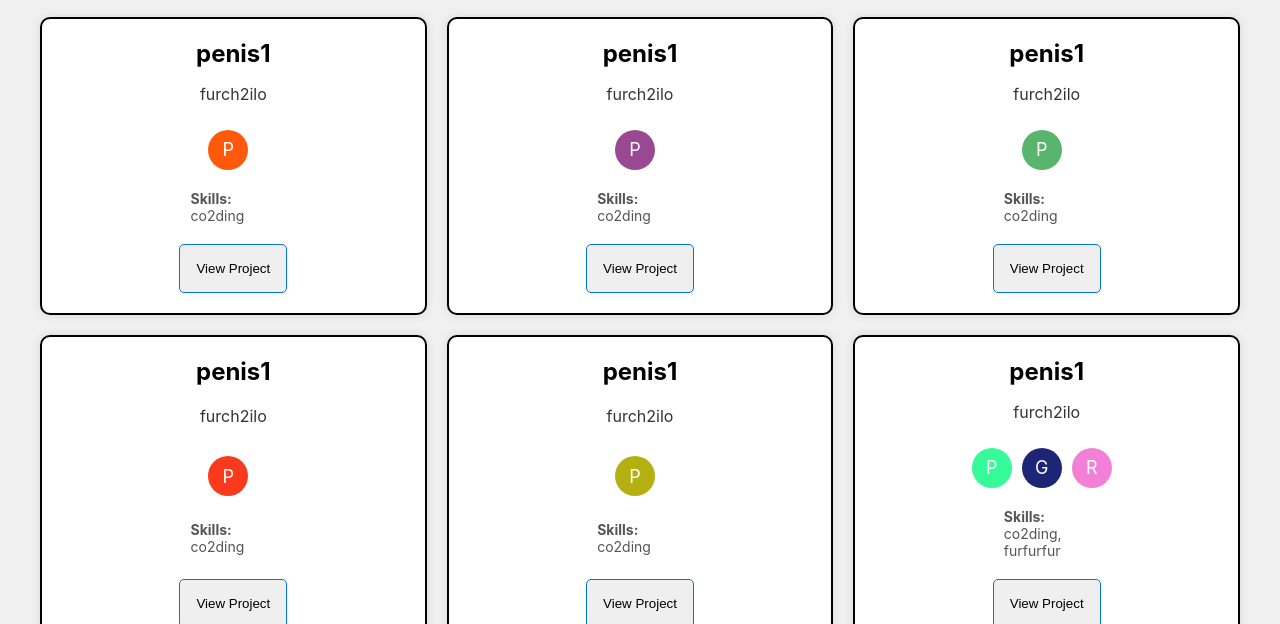
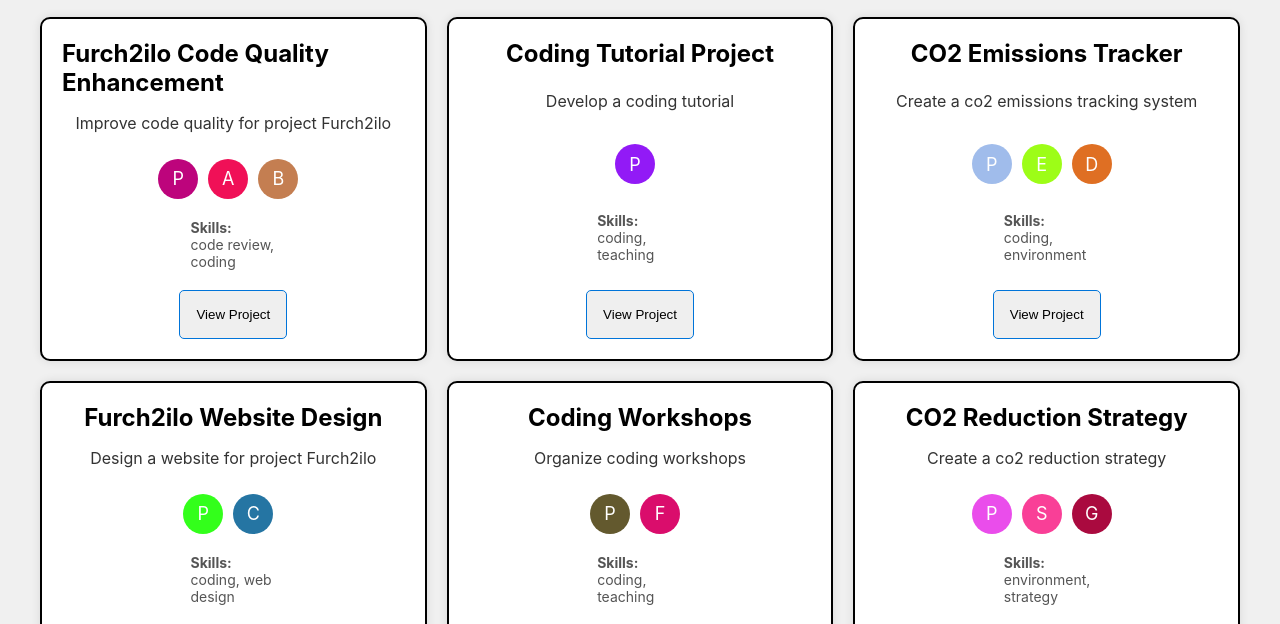
Before and after one commit to Nasa-TUes-team-nulaDve/Geekmingle, a React app in the folder geekmingleclient/: page /projects in a window 1280 px wide. Shown: the part 176-800 px from the top of the page. Built offline with nearby package versions, Linux system fonts and the light colour scheme.

Commit message:
add better dummy data

```diff
--- a/geekmingleclient/src/Components/ProjectCard.css
+++ b/geekmingleclient/src/Components/ProjectCard.css
@@ -74,4 +74,5 @@
 .view-project:hover {
 	background-color: #0074d9;
 	color: white;
+	cursor: pointer;
 }
--- a/geekmingleclient/src/pages/Home.js
+++ b/geekmingleclient/src/pages/Home.js
@@ -14,49 +14,171 @@ function Home() {
 		//   .catch((error) => console.error("Error fetching projects: ", error));
 		setProjects([
 			{
-        "description": "furch2ilo",
-        "id": 11,
-        "members": null,
-        "name": "penis1",
-        "owner": "petur",
-        "skills": ["co2ding"]
-      }, {
-        "description": "furch2ilo",
-        "id": 12,
-        "members": null,
-        "name": "penis1",
-        "owner": "petur",
-        "skills": ["co2ding"]
-      }, {
-        "description": "furch2ilo",
-        "id": 13,
-        "members": null,
-        "name": "penis1",
-        "owner": "petur",
-        "skills": ["co2ding"]
-      }, {
-        "description": "furch2ilo",
-        "id": 14,
-        "members": null,
-        "name": "penis1",
-        "owner": "petur",
-        "skills": ["co2ding"]
-      }, {
-        "description": "furch2ilo",
-        "id": 15,
-        "members": null,
-        "name": "penis1",
-        "owner": "petur",
-        "skills": ["co2ding"]
-      }, {
-        "description": "furch2ilo",
-        "id": 16,
-        "members": ["Goro", "Radi"],
-        "name": "penis1",
-        "owner": "petur",
-        "skills": ["co2ding", "furfurfur"]
-      }
+				description: "Improve code quality for project Furch2ilo",
+				id: 12,
+				members: ["alice", "bob"],
+				name: "Furch2ilo Code Quality Enhancement",
+				owner: "petur",
+				skills: ["coding", "code review"],
+			},
+			{
+				description: "Develop a coding tutorial",
+				id: 13,
+				members: null,
+				name: "Coding Tutorial Project",
+				owner: "petur",
+				skills: ["coding", "teaching"],
+			},
+			{
+				description: "Create a co2 emissions tracking system",
+				id: 14,
+				members: ["emma", "david"],
+				name: "CO2 Emissions Tracker",
+				owner: "petur",
+				skills: ["coding", "environment"],
+			},
+			{
+				description: "Design a website for project Furch2ilo",
+				id: 15,
+				members: ["carol"],
+				name: "Furch2ilo Website Design",
+				owner: "petur",
+				skills: ["web design", "coding"],
+			},
+			{
+				description: "Organize coding workshops",
+				id: 16,
+				members: ["frank"],
+				name: "Coding Workshops",
+				owner: "petur",
+				skills: ["coding", "teaching"],
+			},
+			{
+				description: "Create a co2 reduction strategy",
+				id: 17,
+				members: ["sophia", "george"],
+				name: "CO2 Reduction Strategy",
+				owner: "petur",
+				skills: ["environment", "strategy"],
+			},
+			{
+				description: "Develop a mobile app for project Furch2ilo",
+				id: 18,
+				members: null,
+				name: "Furch2ilo Mobile App",
+				owner: "petur",
+				skills: ["mobile app development", "coding"],
+			},
+			{
+				description: "Conduct a code audit for project Furch2ilo",
+				id: 19,
+				members: ["olivia"],
+				name: "Furch2ilo Code Audit",
+				owner: "petur",
+				skills: ["coding", "code review"],
+			},
+			{
+				description: "Create a co2 awareness campaign",
+				id: 20,
+				members: ["james", "linda"],
+				name: "CO2 Awareness Campaign",
+				owner: "petur",
+				skills: ["environment", "marketing"],
+			},
+			{
+				description: "Build a co2 emissions calculator",
+				id: 21,
+				members: ["chloe", "michael"],
+				name: "CO2 Emissions Calculator",
+				owner: "petur",
+				skills: ["coding", "environment"],
+			},
+		]);
+		localStorage.setItem(
+			"projects",
+			JSON.stringify([
+				{
+					description: "Improve code quality for project Furch2ilo",
+					id: 12,
+					members: ["alice", "bob"],
+					name: "Furch2ilo Code Quality Enhancement",
+					owner: "petur",
+					skills: ["coding", "code review"],
+				},
+				{
+					description: "Develop a coding tutorial",
+					id: 13,
+					members: null,
+					name: "Coding Tutorial Project",
+					owner: "petur",
+					skills: ["coding", "teaching"],
+				},
+				{
+					description: "Create a co2 emissions tracking system",
+					id: 14,
+					members: ["emma", "david"],
+					name: "CO2 Emissions Tracker",
+					owner: "petur",
+					skills: ["coding", "environment"],
+				},
+				{
+					description: "Design a website for project Furch2ilo",
+					id: 15,
+					members: ["carol"],
+					name: "Furch2ilo Website Design",
+					owner: "petur",
+					skills: ["web design", "coding"],
+				},
+				{
+					description: "Organize coding workshops",
+					id: 16,
+					members: ["frank"],
+					name: "Coding Workshops",
+					owner: "petur",
+					skills: ["coding", "teaching"],
+				},
+				{
+					description: "Create a co2 reduction strategy",
+					id: 17,
+					members: ["sophia", "george"],
+					name: "CO2 Reduction Strategy",
+					owner: "petur",
+					skills: ["environment", "strategy"],
+				},
+				{
+					description: "Develop a mobile app for project Furch2ilo",
+					id: 18,
+					members: null,
+					name: "Furch2ilo Mobile App",
+					owner: "petur",
+					skills: ["mobile app development", "coding"],
+				},
+				{
+					description: "Conduct a code audit for project Furch2ilo",
+					id: 19,
+					members: ["olivia"],
+					name: "Furch2ilo Code Audit",
+					owner: "petur",
+					skills: ["coding", "code review"],
+				},
+				{
+					description: "Create a co2 awareness campaign",
+					id: 20,
+					members: ["james", "linda"],
+					name: "CO2 Awareness Campaign",
+					owner: "petur",
+					skills: ["environment", "marketing"],
+				},
+				{
+					description: "Build a co2 emissions calculator",
+					id: 21,
+					members: ["chloe", "michael"],
+					name: "CO2 Emissions Calculator",
+					owner: "petur",
+					skills: ["coding", "environment"],
+				},
 			])
+		);
 	}, []);
 
 	return (
--- a/geekmingleclient/src/pages/ProjectPage.js
+++ b/geekmingleclient/src/pages/ProjectPage.js
@@ -13,14 +13,10 @@ function ProjectPage() {
 		//     .then((response) => response.json())
 		//     .then((data) => setProjectData(data))
 		//     .catch((error) => console.error("Error fetching project data:", error));
-        setProjectData({
-            "description": "furch2ilo",
-            "id": 11,
-            "members": null,
-            "name": "penis1",
-            "owner": "petur",
-            "skills": ["co2ding", "furfurfur", "skill3", "eqweqw", "furfurfur", "skill3", "eqweqw", "furfurfur", "skill3", "eqweqw"]
-        })
+		const projects = localStorage.getItem("projects");
+		const projectData = JSON.parse(projects);
+		const project = projectData.find((project) => project.id == id);
+		setProjectData(project);
 	}, [id]);
 
 	if (!projectData) {
@@ -28,7 +24,7 @@ function ProjectPage() {
 	}
 
 	if (projectData.members == null) {
-        projectData.members = []
+		projectData.members = [];
 	}
 
 	const { name, description, owner, skills, members } = projectData;
@@ -40,8 +36,10 @@ function ProjectPage() {
 			hash = str.charCodeAt(i) + ((hash << 5) - hash);
 		}
 
-        const color = Math.floor(Math.abs((Math.sin(hash) * 16777215) % 16777215)).toString(16);
-        return `#${'0'.repeat(6 - color.length)}${color}`;
+		const color = Math.floor(
+			Math.abs((Math.sin(hash) * 16777215) % 16777215)
+		).toString(16);
+		return `#${"0".repeat(6 - color.length)}${color}`;
 	}
 
 	// Ensure that the owner is at index 0 in the members array
@@ -52,7 +50,10 @@ function ProjectPage() {
 			<div className="project-info">
 				<div className="project-details">
 					<h1 className="project-title">
-                        <div className="team-circle" style={{ backgroundColor: stringToColor(name) }}>
+						<div
+							className="team-circle"
+							style={{ backgroundColor: stringToColor(name) }}
+						>
 							{name.charAt(0).toUpperCase()}
 						</div>
 						{name}
@@ -66,7 +67,9 @@ function ProjectPage() {
 							<div
 								key={index}
 								className="skill-box"
-                                style={{ backgroundColor: stringToColor(skill) }}
+								style={{
+									backgroundColor: stringToColor(skill),
+								}}
 							>
 								{skill}
 							</div>
@@ -80,11 +83,21 @@ function ProjectPage() {
 					<form>
 						<div className="form-group">
 							<label htmlFor="email">Your Email:</label>
-                            <input type="email" id="email" name="email" required />
+							<input
+								type="email"
+								id="email"
+								name="email"
+								required
+							/>
 						</div>
 						<div className="form-group">
 							<label htmlFor="message">Message:</label>
-                            <textarea id="message" name="message" rows="4" required></textarea>
+							<textarea
+								id="message"
+								name="message"
+								rows="4"
+								required
+							></textarea>
 						</div>
 						<button type="submit">Send Email</button>
 					</form>
@@ -96,7 +109,9 @@ function ProjectPage() {
 							<div key={index} className="member-box">
 								<div
 									className="member-circle-projectpage"
-                                    style={{ backgroundColor: stringToColor(member) }}
+									style={{
+										backgroundColor: stringToColor(member),
+									}}
 								>
 									{member.charAt(0).toUpperCase()}
 								</div>
```
Lines whose indentation alone changed are shown as unchanged.
